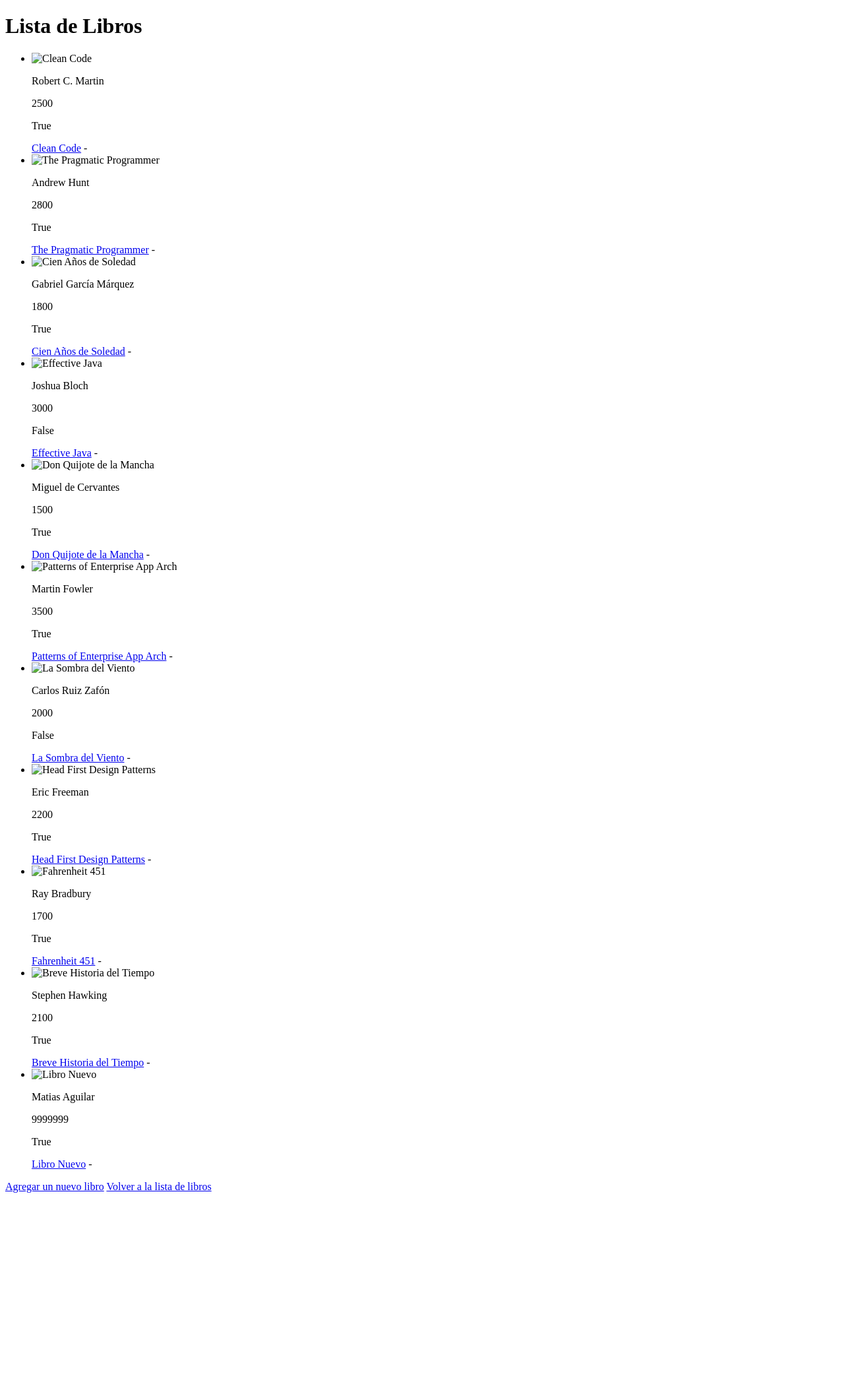
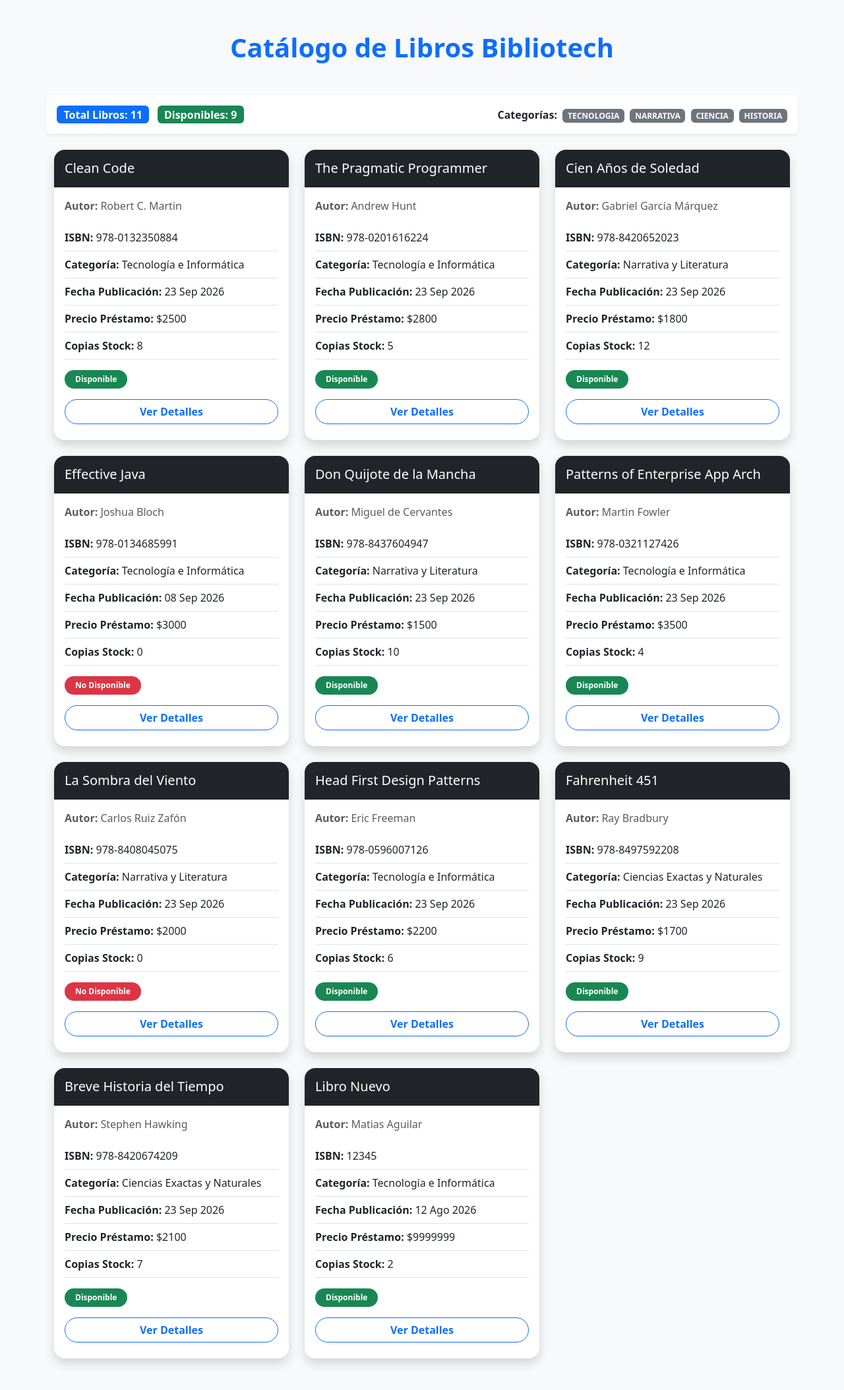
Before and after one commit to ematias10/bibliotech, a Django app: page /libros/ in a window 1280 px wide. Shown: the whole page at 66% size. Before the commit the page ends 1808 px from the top, so only its background shows below. Run offline with Django 5.2, Linux system fonts and the light colour scheme; data comes from the database, SQL or seed files in the repository.

Commit message:
actualizado el front de libros

```diff
--- a/biblioteca/templates/lista_libros.html
+++ b/biblioteca/templates/lista_libros.html
@@ -1,24 +1,82 @@
 <!DOCTYPE html>
-<html lang="en">
+<html lang="es">
+
 <head>
     <meta charset="UTF-8">
     <meta name="viewport" content="width=device-width, initial-scale=1.0">
-    <title>Bibliotech - Lista de Libros</title>
+    <title>Lista de Libros - Bibliotech</title>
+    <link href="https://cdn.jsdelivr.net/npm/bootstrap@5.3.2/dist/css/bootstrap.min.css" rel="stylesheet"
+        integrity="sha384-T3c6CoIi6uLrA9TneNEoa7RxnatzjcDSCmG1MXxSR1GAsXEV/Dwwykc2MPK8M2HN" crossorigin="anonymous">
 </head>
-<body>
-    <h1>Lista de Libros</h1>
-    <ul>
-        {% for libro in libros %}
-            <li>
-                <img src="{{ libro.imagen_url }}" alt="{{ libro.titulo }}" width="50" height="75">
-                <p>{{ libro.autor }}</p>
-                <p>{{ libro.precio_prestamo }}</p>
-                <p>{{ libro.disponible }}</p>
-                <a href="{% url 'detalle_libro' libro.id %}">{{ libro.titulo }}</a> - {{ libro.categoria.nombre }}
-            </li>
-        {% endfor %}
-    </ul>
-    <a href="{% url 'agregar_libro' %}">Agregar un nuevo libro</a>
-    <a href="{% url 'lista_libros' %}">Volver a la lista de libros</a>
+
+<body class="bg-light">
+    <div class="container py-5">
+        <h1 class="text-center mb-5 text-primary fw-bold">Catálogo de Libros Bibliotech</h1>
+
+        <div class="row mb-4">
+            <div class="col-12 d-flex justify-content-between align-items-center bg-white p-3 rounded shadow-sm">
+                <div>
+                    <span class="badge bg-primary fs-6 me-2">Total Libros: {{ total_libros }}</span>
+                    <span class="badge bg-success fs-6">Disponibles: {{ disponibles|length }}</span>
+                </div>
+                <div>
+                    <strong>Categorías: </strong>
+                    {% for cat in categorias %}
+                    <span class="badge bg-secondary ms-1">{{ cat }}</span>
+                    {% endfor %}
+                </div>
+            </div>
+        </div>
+
+        <div class="row row-cols-1 row-cols-md-2 row-cols-lg-3 g-4">
+            {% for libro in libros %}
+            <div class="col">
+                <div class="card h-100 shadow border-0 rounded-4">
+                    <div class="card-header bg-dark text-white rounded-top-4 py-3">
+                        <h5 class="card-title mb-0 text-truncate" title="{{ libro.titulo }}">{{ libro.titulo }}</h5>
+                    </div>
+                    <div class="card-body bg-white">
+                        <p class="card-text text-muted mb-3"><i class="bi bi-person-fill"></i> <strong>Autor:</strong>
+                            {{ libro.autor }}</p>
+                        <ul class="list-group list-group-flush mb-3">
+                            <li class="list-group-item px-0 py-2 border-0 border-bottom"><strong>ISBN:</strong>
+                                {{libro.isbn }}</li>
+                            <li class="list-group-item px-0 py-2 border-0 border-bottom"><strong>Categoría:</strong>
+                                {{libro.get_categoria_display }}</li>
+                            <li class="list-group-item px-0 py-2 border-0 border-bottom"><strong>Fecha
+                                    Publicación:</strong> {{ libro.fecha_publicacion|date:"d M Y" }}</li>
+                            <li class="list-group-item px-0 py-2 border-0 border-bottom"><strong>Precio
+                                    Préstamo:</strong> ${{ libro.precio_prestamo }}</li>
+                            <li class="list-group-item px-0 py-2 border-0 border-bottom"><strong>Copias Stock:</strong>
+                                {{ libro.stock_copias }}</li>
+                        </ul>
+                        <div class="d-flex justify-content-between align-items-center mt-3">
+                            {% if libro.disponible %}
+                            <span class="badge bg-success py-2 px-3 rounded-pill">Disponible</span>
+                            {% else %}
+                            <span class="badge bg-danger py-2 px-3 rounded-pill">No Disponible</span>
+                            {% endif %}
+                        </div>
+                    </div>
+                    <div class="card-footer bg-transparent border-top-0 pb-4 pt-0 text-center">
+                        <a href="{% url 'detalle_libro' libro.id %}"
+                            class="btn btn-outline-primary w-100 rounded-pill fw-bold">Ver Detalles</a>
+                    </div>
+                </div>
+            </div>
+            {% empty %}
+            <div class="col-12">
+                <div class="alert alert-warning text-center shadow-sm rounded" role="alert">
+                    No hay libros registrados en el catálogo en este momento.
+                </div>
+            </div>
+            {% endfor %}
+        </div>
+    </div>
+
+    <script src="https://cdn.jsdelivr.net/npm/bootstrap@5.3.2/dist/js/bootstrap.bundle.min.js"
+        integrity="sha384-C6RzsynM9kWDrMNeT87bh95OGNyZPhcTNXj1NW7RuBCsyN/o0jlpcV8Qyq46cDfL"
+        crossorigin="anonymous"></script>
 </body>
+
 </html>
```
